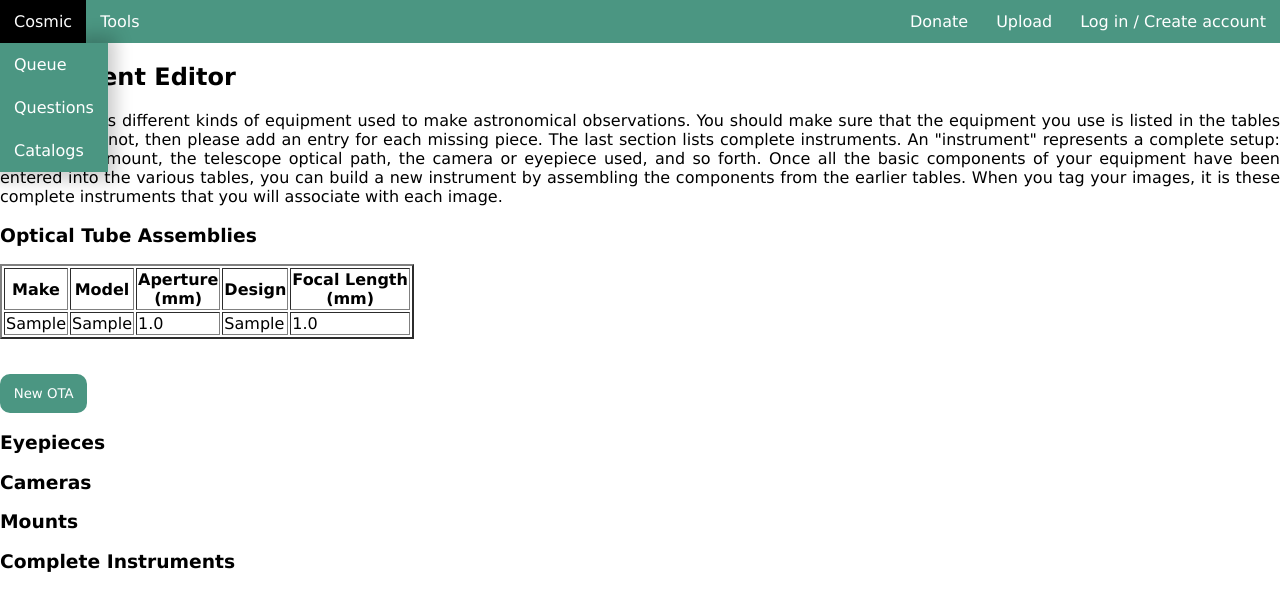
After one commit to AndrewBuck/cosmic, a Django app: page /equipment/ in a window 1280 px wide. The commit adds this page. Shown: the top 611 px of the page. Run offline with Django 3.2, Linux system fonts and the light colour scheme; tables that the repository leaves empty hold one stand-in row (values such as "Sample post"); parts of the project's set-up code (start-up, migrations or seed data) failed here and were passed over; some libraries are stand-ins or nearby versions.

Commit message:
Adding initial code for /equipment page

```diff
--- a/cosmic/urls.py
+++ b/cosmic/urls.py
@@ -42,6 +42,8 @@ urlpatterns = [
     url(r'^image/(?P<id>[0-9]+)/getquestion/$', views.getQuestionImage),
     url(r'^questions/$', views.questions),
 
+    url(r'^equipment/$', views.equipment),
+
     url(r'^mosaic/$', views.mosaic),
 
     url(r'^upload/$', views.upload)
--- a/cosmicapp/models.py
+++ b/cosmicapp/models.py
@@ -19,7 +19,7 @@ class OTA(models.Model):
     make = models.CharField(max_length=64, null=True, blank=True)
     model = models.CharField(max_length=64, null=True, blank=True)
     focalLength = models.FloatField(null=True, blank=True)
-    aperature = models.FloatField(null=True, blank=True)
+    aperture = models.FloatField(null=True, blank=True)
     design = models.CharField(max_length=64, null=True, blank=True)
 
 """
--- a/cosmicapp/templates/cosmicapp/base.html
+++ b/cosmicapp/templates/cosmicapp/base.html
@@ -21,6 +21,7 @@
 	<a class="dropbtn">Tools</a>
 	<div class="dropdown-content">
 		<a href="/mosaic">Mosaic Images</a>
+		<a href="/equipment">Equipment Editor</a>
 	</div>
 	</li>
 
--- /dev/null
+++ b/cosmicapp/templates/cosmicapp/equipment.html
@@ -0,0 +1,91 @@
+{% extends "cosmicapp/base.html" %}
+{% load cosmicapp_extras %}
+
+{% block extratitle %} - Equipment Editor {% endblock %}
+
+{% block mainbody %}
+{% include "./jquery.html" %}
+<script>
+function refreshOTA()
+{
+    $.ajax({
+        url : "/query/?queryfor=ota",
+        type : "get",
+        async: true,
+        success : function(xml)
+        {
+            html = ''
+            html += '<tr> <th>Make</th> <th>Model</th> <th>Aperture<br>(mm)</th> <th>Design</th> <th>Focal Length<br>(mm)</th> </tr>'
+
+            results = xml.getElementsByTagName('OTA')
+            for(i = 0; i < results.length; i++)
+            {
+                html += '<tr>'
+                html += '<td>' + results[i].attributes.getNamedItem('make').nodeValue + '</td>'
+                html += '<td>' + results[i].attributes.getNamedItem('model').nodeValue + '</td>'
+                html += '<td>' + results[i].attributes.getNamedItem('aperture').nodeValue + '</td>'
+                html += '<td>' + results[i].attributes.getNamedItem('design').nodeValue + '</td>'
+                html += '<td>' + results[i].attributes.getNamedItem('focalLength').nodeValue + '</td>'
+                html += '</tr>'
+            };
+
+            $('#otaTable').html(html);
+        }
+    });
+};
+
+function init()
+{
+    refreshOTA();
+};
+
+function showNewOTA() { $('#newOTADiv').show(); };
+
+$(document).ready(init);
+</script>
+
+<h2>Equipment Editor</h2>
+
+<p>This page lists different kinds of equipment used to make astronomical observations.  You should make sure that the
+equipment you use is listed in the tables below.  If it is not, then please add an entry for each missing piece.  The
+last section lists complete instruments.  An "instrument" represents a complete setup: specifying a mount, the telescope optical
+path, the camera or eyepiece used, and so forth.  Once all the basic components of your equipment have been entered
+into the various tables, you can build a new instrument by assembling the components from the earlier tables.  When you
+tag your images, it is these complete instruments that you will associate with each image.</p>
+
+<h3>Optical Tube Assemblies</h3>
+<div>
+    <table id=otaTable border=2px>
+    </table>
+
+    <p>{{otaMessage}}</p>
+
+    <div id=newOTADiv hidden>
+        <br>
+        <form method=post action='/equipment/'>
+            {% csrf_token %}
+            <input type=hidden name=equipmentType value=ota>
+            <table>
+            <tr><td>Make (company name)</td><td><input type=text name=make></td><td>(required)</td></tr>
+            <tr><td>Model (name)</td><td><input type=text name=model></td><td>(required)</td></tr>
+            <tr><td>Aperture (in units of mm)</td><td><input type=text name=aperture></td><td>(required)</td></tr>
+            <tr><td>Focal Length (in units of mm)</td><td><input type=text name=focalLength></td><td>(required)</td></tr>
+            <tr><td>Design (optical design)</td><td><input type=text name=design></td><td>(required)</td></tr>
+            </table>
+            <input type=submit value=Submit><br>
+        </form>
+    </div>
+    <br>
+    <input type=button class=button value="New OTA" onclick="showNewOTA()">
+
+</div>
+
+<h3>Eyepieces</h3>
+
+<h3>Cameras</h3>
+
+<h3>Mounts</h3>
+
+<h3>Complete Instruments</h3>
+
+{% endblock %}
--- a/cosmicapp/views.py
+++ b/cosmicapp/views.py
@@ -482,6 +482,21 @@ def query(request):
 
             etree.SubElement(root, "SextractorResult", sextractorDict)
 
+    elif request.GET['queryfor'] == 'ota':
+        results = OTA.objects
+        results = results.order_by('make', 'model', 'aperture', 'design', 'focalLength')
+
+        for result in results:
+            otaDict = {}
+            otaDict['id'] = str(result.pk)
+            otaDict['make'] = str(result.make)
+            otaDict['model'] = str(result.model)
+            otaDict['focalLength'] = str(result.focalLength)
+            otaDict['aperture'] = str(result.aperture)
+            otaDict['design'] = str(result.design)
+
+            etree.SubElement(root, "OTA", otaDict)
+
     #TODO: Also write the values used in the query into the result, so the client can check if the limit they set was reduced, etc.
     return HttpResponse(etree.tostring(root, pretty_print=False), content_type='application/xml')
 
@@ -489,6 +504,38 @@ def questions(request):
     context = {"user" : request.user}
 
     return render(request, "cosmicapp/questions.html", context)
+
+def equipment(request):
+    context = {"user" : request.user}
+
+    if request.method == 'POST':
+        if request.POST['equipmentType'] == 'ota':
+            missingFields = []
+            for field in ('make', 'model', 'aperture', 'focalLength', 'design'):
+                if not field in request.POST:
+                    missingFields.append(field)
+                    continue
+
+                if request.POST[field].strip() == '':
+                    missingFields.append(field)
+
+            if len(missingFields) > 0:
+                context['otaMessage'] = 'ERROR: Missing fields: ' + ', '.join(missingFields)
+            else:
+                newOTA, created = OTA.objects.get_or_create(
+                    make = request.POST['make'].strip(),
+                    model = request.POST['model'].strip(),
+                    focalLength = request.POST['focalLength'].strip(),
+                    aperture = request.POST['aperture'].strip(),
+                    design = request.POST['design'].strip()
+                    )
+
+                if created:
+                    context['otaMessage'] = 'New OTA Created'
+                else:
+                    context['otaMessage'] = 'OTA was identical to an existing OTA, no duplicate created.'
+
+    return render(request, "cosmicapp/equipment.html", context)
 
 @login_required
 def questionImage(request, id):
```
